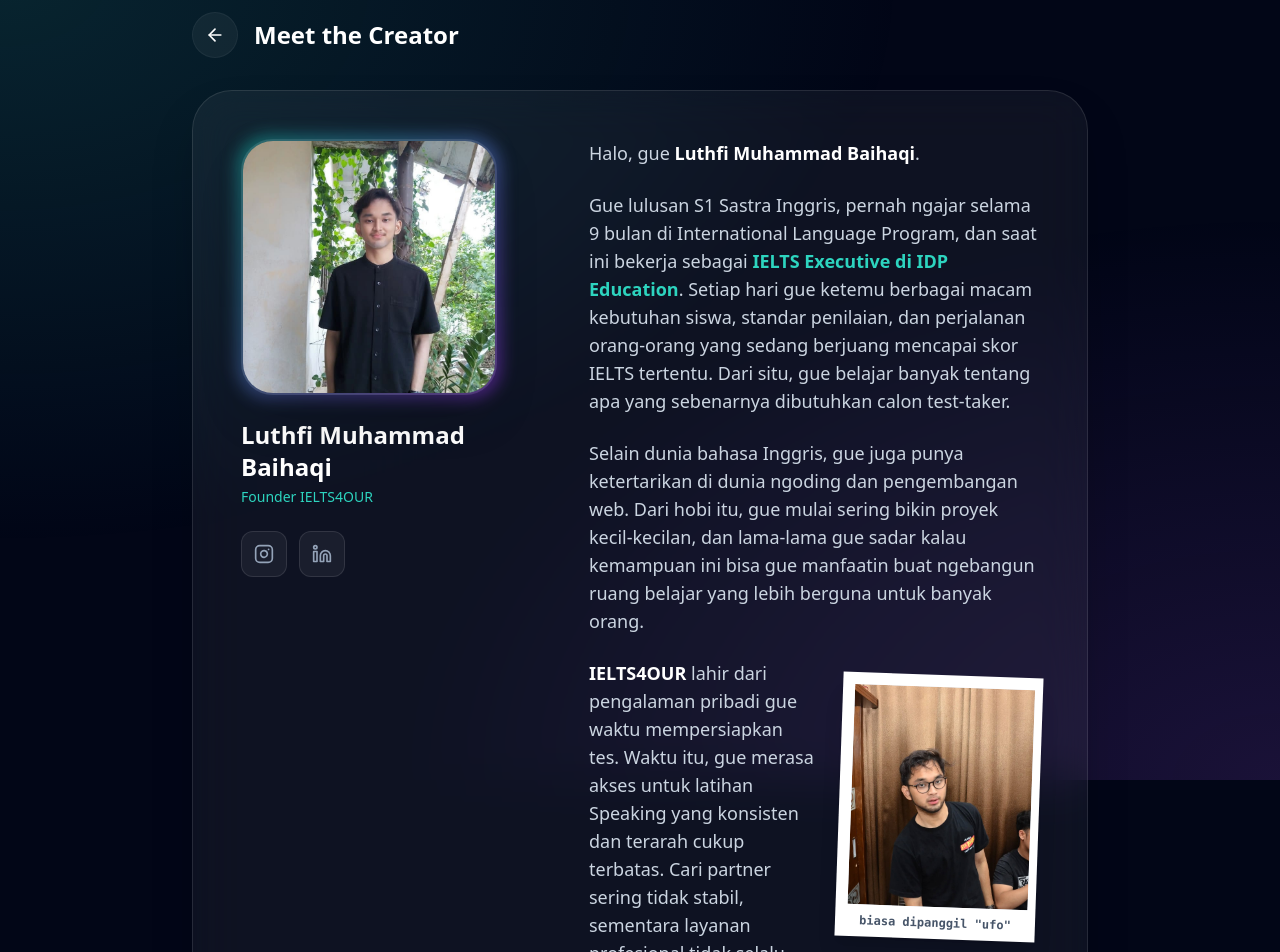
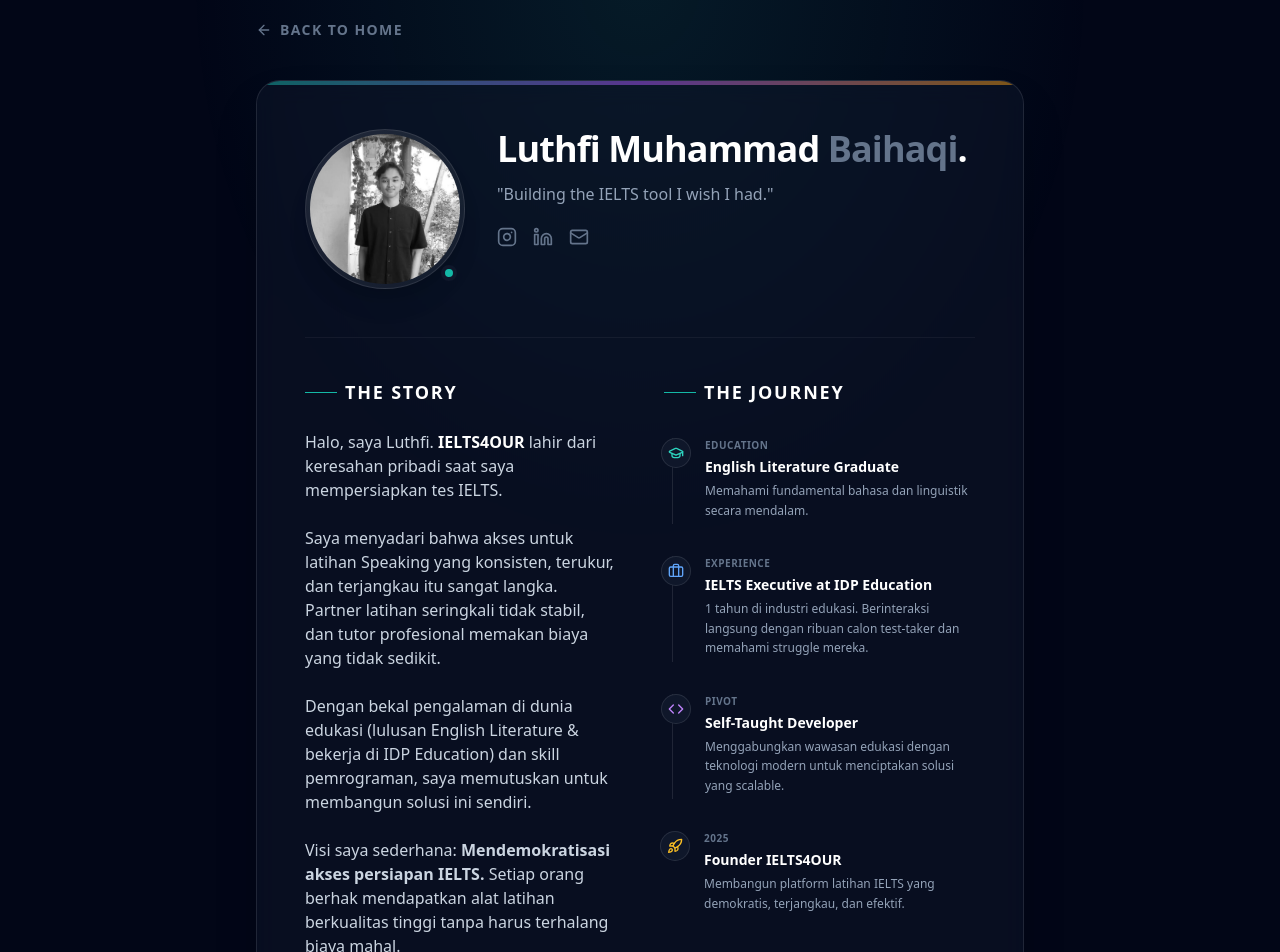
Before and after one commit to luthfimbaihaqi/speak7-app, a Next.js app: page /about in a window 1280 px wide. Shown: the part 20-972 px from the top of the page. Built offline with nearby package versions, Linux system fonts and the light colour scheme.

Commit message:
update about me page

```diff
--- a/app/about/page.js
+++ b/app/about/page.js
@@ -4,41 +4,65 @@
 import Link from "next/link";
 import Image from "next/image";
 import { motion } from "framer-motion";
-import { ArrowLeft, Instagram, Linkedin, ExternalLink } from "lucide-react";
+import { ArrowLeft, Instagram, Linkedin, GraduationCap, Briefcase, Code, Rocket, Mail } from "lucide-react";
 
 export default function AboutPage() {
+  const milestones = [
+    {
+      year: "Education",
+      title: "English Literature Graduate",
+      desc: "Memahami fundamental bahasa dan linguistik secara mendalam.",
+      icon: <GraduationCap className="w-4 h-4 text-teal-400" />
+    },
+    {
+      year: "Experience",
+      title: "IELTS Executive at IDP Education",
+      desc: "1 tahun di industri edukasi. Berinteraksi langsung dengan ribuan calon test-taker dan memahami struggle mereka.",
+      icon: <Briefcase className="w-4 h-4 text-blue-400" />
+    },
+    {
+      year: "Pivot",
+      title: "Self-Taught Developer",
+      desc: "Menggabungkan wawasan edukasi dengan teknologi modern untuk menciptakan solusi yang scalable.",
+      icon: <Code className="w-4 h-4 text-purple-400" />
+    },
+    {
+      year: "2025",
+      title: "Founder IELTS4OUR",
+      desc: "Membangun platform latihan IELTS yang demokratis, terjangkau, dan efektif.",
+      icon: <Rocket className="w-4 h-4 text-amber-400" />
+    }
+  ];
+
   return (
-    <main className="min-h-screen bg-slate-950 pb-20 px-4 selection:bg-teal-500/30">
-      {/* Background Mesh */}
+    <main className="min-h-screen bg-slate-950 pb-20 px-4 selection:bg-teal-500/30 selection:text-teal-200">
+
+      {/* Background Mesh (Subtle & Elegant) */}
       <div className="fixed inset-0 z-0 pointer-events-none">
-         <div className="absolute top-0 left-0 w-full h-full bg-[radial-gradient(at_0%_0%,rgba(45,212,191,0.15)_0px,transparent_50%)]"></div>
-         <div className="absolute bottom-0 right-0 w-full h-full bg-[radial-gradient(at_100%_100%,rgba(168,85,247,0.15)_0px,transparent_50%)]"></div>
+         <div className="absolute top-0 left-0 w-full h-full bg-[radial-gradient(at_50%_0%,rgba(45,212,191,0.1)_0px,transparent_50%)]"></div>
       </div>
 
-      <div className="relative z-10 max-w-4xl mx-auto pt-8">
+      <div className="relative z-10 max-w-3xl mx-auto pt-10">
 
-        {/* Header (Back Button) */}
-        <div className="flex items-center gap-4 mb-8">
-          <Link href="/" className="p-3 rounded-full bg-white/5 hover:bg-white/10 text-white transition-all border border-white/5">
-            <ArrowLeft className="w-5 h-5" />
+        {/* Nav */}
+        <Link href="/" className="inline-flex items-center gap-2 text-slate-500 hover:text-white transition-colors text-sm font-bold uppercase tracking-widest mb-10 group">
+            <ArrowLeft className="w-4 h-4 group-hover:-translate-x-1 transition-transform" /> Back to Home
         </Link>
-          <h1 className="text-2xl font-bold text-white">Meet the Creator</h1>
-        </div>
 
-        {/* GLASS PANEL CONTAINER */}
+        {/* MAIN CARD */}
         <motion.div
             initial={{ opacity: 0, y: 20 }}
             animate={{ opacity: 1, y: 0 }}
-            className="bg-white/5 backdrop-blur-xl border border-white/10 rounded-[2.5rem] p-6 md:p-12 overflow-hidden shadow-2xl"
+            className="bg-slate-900/50 backdrop-blur-md border border-white/10 rounded-3xl p-8 md:p-12 overflow-hidden shadow-2xl relative"
         >
-            <div className="flex flex-col md:grid md:grid-cols-[300px_1fr] gap-8 md:gap-12">
+            {/* Dekorasi Garis Atas */}
+            <div className="absolute top-0 left-0 w-full h-1 bg-gradient-to-r from-teal-500 via-purple-500 to-amber-500 opacity-50"></div>
 
-                {/* --- KOLOM KIRI (Desktop) / ATAS (Mobile): PROFILE --- */}
-                <div className="flex flex-col items-center md:items-start text-center md:text-left">
-                    {/* Foto Utama */}
-                    <div className="relative w-48 h-48 md:w-64 md:h-64 mb-6 group">
-                        <div className="absolute -inset-1 bg-gradient-to-br from-teal-500 to-purple-600 rounded-[2rem] blur opacity-50 group-hover:opacity-75 transition duration-500"></div>
-                        <div className="relative w-full h-full rounded-[2rem] overflow-hidden border-2 border-white/10 shadow-2xl">
+            {/* HEADER: PHOTO & INTRO */}
+            <div className="flex flex-col md:flex-row gap-8 items-center md:items-start mb-12">
+                <div className="relative shrink-0">
+                    <div className="w-32 h-32 md:w-40 md:h-40 rounded-full p-1 bg-gradient-to-br from-white/10 to-white/5 border border-white/10 shadow-xl">
+                        <div className="w-full h-full rounded-full overflow-hidden relative grayscale hover:grayscale-0 transition-all duration-500">
                             <Image
                                 src="/luthfi-profile.jpg"
                                 alt="Luthfi Muhammad Baihaqi"
@@ -47,93 +71,91 @@
                             />
                         </div>
                     </div>
+                    {/* Status Dot */}
+                    <div className="absolute bottom-2 right-2 w-4 h-4 bg-teal-500 border-4 border-slate-900 rounded-full" title="Building features..."></div>
+                </div>
 
-                    <h2 className="text-2xl font-bold text-white mb-1">Luthfi Muhammad Baihaqi</h2>
-                    <p className="text-teal-400 font-medium text-sm mb-6">Founder IELTS4OUR</p>
+                <div className="text-center md:text-left space-y-3">
+                    <h1 className="text-3xl md:text-4xl font-black text-white tracking-tight">
+                        Luthfi Muhammad <span className="text-slate-500">Baihaqi</span>.
+                    </h1>
+                    <p className="text-lg text-teal-400 font-medium"></p>
+                    <p className="text-slate-400 leading-relaxed max-w-lg">
+                        "Building the IELTS tool I wish I had."
+                    </p>
 
-                    {/* Social Links */}
-                    <div className="flex gap-3">
-                        <a
-                            href="https://www.instagram.com/luthfimbaihaqi/"
-                            target="_blank"
-                            rel="noopener noreferrer"
-                            className="p-3 bg-white/5 hover:bg-pink-600/20 hover:text-pink-500 rounded-xl border border-white/10 text-slate-400 transition-all"
-                        >
-                            <Instagram className="w-5 h-5" />
-                        </a>
-                        <a
-                            href="https://www.linkedin.com/in/luthfimbaihaqi/"
-                            target="_blank"
-                            rel="noopener noreferrer"
-                            className="p-3 bg-white/5 hover:bg-blue-600/20 hover:text-blue-500 rounded-xl border border-white/10 text-slate-400 transition-all"
-                        >
-                            <Linkedin className="w-5 h-5" />
-                        </a>
+                    {/* Socials */}
+                    <div className="flex gap-4 justify-center md:justify-start pt-2">
+                        <a href="https://www.instagram.com/luthfimbaihaqi/" target="_blank" className="text-slate-500 hover:text-white transition-colors"><Instagram className="w-5 h-5"/></a>
+                        <a href="https://www.linkedin.com/in/luthfimbaihaqi/" target="_blank" className="text-slate-500 hover:text-white transition-colors"><Linkedin className="w-5 h-5"/></a>
+                        <a href="mailto:luthfibaihaqi851@gmail.com" className="text-slate-500 hover:text-white transition-colors"><Mail className="w-5 h-5"/></a>
+                    </div>
                 </div>
             </div>
 
-                {/* --- KOLOM KANAN (Desktop) / BAWAH (Mobile): STORY TEXT --- */}
-                <div className="text-slate-300 leading-relaxed text-base md:text-lg space-y-6">
+            {/* CONTENT: STORY & TIMELINE */}
+            <div className="grid md:grid-cols-2 gap-12 border-t border-white/5 pt-10">
+
+                {/* Left: The Story */}
+                <div className="space-y-6 text-slate-300 text-sm md:text-base leading-relaxed">
+                    <h3 className="text-white font-bold text-lg uppercase tracking-widest mb-4 flex items-center gap-2">
+                        <span className="w-8 h-[1px] bg-teal-500"></span> The Story
+                    </h3>
                     <p>
-                        Halo, gue <strong className="text-white">Luthfi Muhammad Baihaqi</strong>.
+                        Halo, saya Luthfi. <strong className="text-white">IELTS4OUR</strong> lahir dari keresahan pribadi saat saya mempersiapkan tes IELTS.
                     </p>
                     <p>
-                        Gue lulusan S1 Sastra Inggris, pernah ngajar selama 9 bulan di International Language Program, dan saat ini bekerja sebagai <span className="text-teal-400 font-bold">IELTS Executive di IDP Education</span>. Setiap hari gue ketemu berbagai macam kebutuhan siswa, standar penilaian, dan perjalanan orang-orang yang sedang berjuang mencapai skor IELTS tertentu. Dari situ, gue belajar banyak tentang apa yang sebenarnya dibutuhkan calon test-taker.
+                        Saya menyadari bahwa akses untuk latihan Speaking yang konsisten, terukur, dan terjangkau itu sangat langka. Partner latihan seringkali tidak stabil, dan tutor profesional memakan biaya yang tidak sedikit.
+                    </p>
+                    <p>
+                        Dengan bekal pengalaman di dunia edukasi (lulusan English Literature & bekerja di IDP Education) dan skill pemrograman, saya memutuskan untuk membangun solusi ini sendiri.
+                    </p>
+                    <p>
+                        Visi saya sederhana: <strong>Mendemokratisasi akses persiapan IELTS.</strong> Setiap orang berhak mendapatkan alat latihan berkualitas tinggi tanpa harus terhalang biaya mahal.
                     </p>
 
                     <p>
-                        Selain dunia bahasa Inggris, gue juga punya ketertarikan di dunia ngoding dan pengembangan web. Dari hobi itu, gue mulai sering bikin proyek kecil-kecilan, dan lama-lama gue sadar kalau kemampuan ini bisa gue manfaatin buat ngebangun ruang belajar yang lebih berguna untuk banyak orang.
+                        Cheers,
                     </p>
 
-                    {/* --- POLAROID INSERT (Candid Photo) --- */}
-                    <div className="py-4 flex justify-center md:float-right md:ml-6 md:mb-2">
-                        <div className="relative bg-white p-3 pb-8 shadow-xl transform rotate-2 hover:-rotate-2 transition-transform duration-500 max-w-[200px]">
-                            <div className="relative w-[180px] h-[220px] bg-slate-200 overflow-hidden">
-                                <Image
-                                    src="/luthfi-fun.jpg"
-                                    alt="Luthfi Coding"
-                                    fill
-                                    className="object-cover"
-                                />
-                            </div>
-                            <p className="absolute bottom-2 left-0 w-full text-center text-slate-600 font-handwriting text-xs font-bold font-mono">
-                                biasa dipanggil "ufo"
-                            </p>
+                    {/* Tanda Tangan Simpel */}
+                    <div className="pt-1">
+                        <p className="font-handwriting text-slate-500 text-lg">Luthfi M.B.</p>
                     </div>
                 </div>
 
-                    <p>
-                        <strong className="text-white">IELTS4OUR</strong> lahir dari pengalaman pribadi gue waktu mempersiapkan tes. Waktu itu, gue merasa akses untuk latihan Speaking yang konsisten dan terarah cukup terbatas. Cari partner sering tidak stabil, sementara layanan profesional tidak selalu terjangkau.
-                    </p>
+                {/* Right: The Timeline */}
+                <div>
+                    <h3 className="text-white font-bold text-lg uppercase tracking-widest mb-8 flex items-center gap-2">
+                        <span className="w-8 h-[1px] bg-teal-500"></span> The Journey
+                    </h3>
 
-                    <p>
-                        Dari keresahan itu, gue mulai berpikir bahwa harusnya ada ruang belajar yang lebih sederhana, mudah diakses, dan realistis untuk siapa pun.
-                    </p>
+                    <div className="space-y-8 pl-2">
+                        {milestones.map((item, i) => (
+                            <div key={i} className="relative pl-8 border-l border-white/10 last:border-0 pb-1">
+                                {/* Dot Icon */}
+                                <div className="absolute -left-3 top-0 p-1.5 bg-slate-900 border border-white/10 rounded-full">
+                                    {item.icon}
+                                </div>
 
-                    <p>
-                        Akhirnya gue memutuskan untuk membangun IELTS4OUR ini. Tujuannya jelas: menyediakan tempat latihan yang bisa bantu orang berkembang tanpa harus terhalang biaya mahal atau waktu. Gue percaya bahwa proses belajar yang baik dimulai dari kesempatan, dan kesempatan itu seharusnya bisa dijangkau semua orang dengan mudah.
-                    </p>
-
-                    <p>
-                        Semoga IELTS4OUR bisa bantu lo mencapai target skor lo, mempersiapkan langkah berikutnya, dan membuat proses belajar lo jadi lebih terarah.
-                    </p>
-
-                    <div className="pt-8 mt-8 border-t border-white/5">
-                        <p className="mb-2">Cheers,</p>
-                        {/* Tanda Tangan Font Caveat */}
-                        <p className="text-4xl md:text-5xl text-teal-400 font-caveat transform -rotate-2 origin-left">
-                            Luthfi Muhammad Baihaqi
-                        </p>
+                                <div className="flex flex-col gap-1">
+                                    <span className="text-[10px] font-bold text-slate-500 uppercase tracking-wider">{item.year}</span>
+                                    <h4 className="text-white font-bold text-sm">{item.title}</h4>
+                                    <p className="text-slate-400 text-xs leading-relaxed">{item.desc}</p>
+                                </div>
+                            </div>
+                        ))}
+                    </div>
                 </div>
 
             </div>
-            </div>
+
         </motion.div>
 
-        {/* Footer Credit */}
-        <footer className="text-center mt-20 text-slate-600 text-sm">
-             <p>Built with ❤️ & lots of BAKSO.</p>
+        <footer className="text-center mt-16 text-slate-600 text-xs">
+             <p>&copy; 2025 IELTS4our. All rights reserved.</p>
         </footer>
+
       </div>
     </main>
   );
```
Lines whose indentation alone changed are shown as unchanged.
